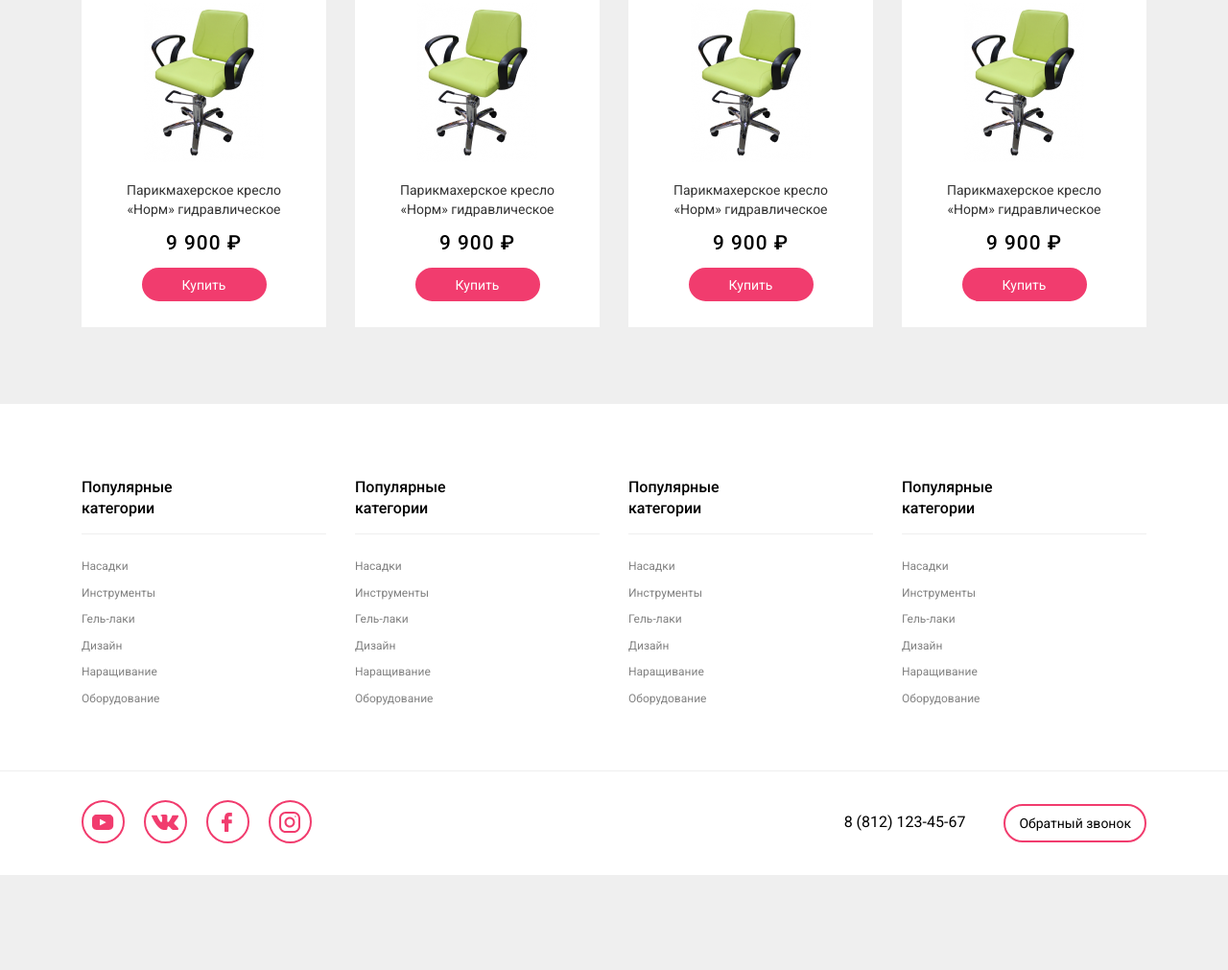
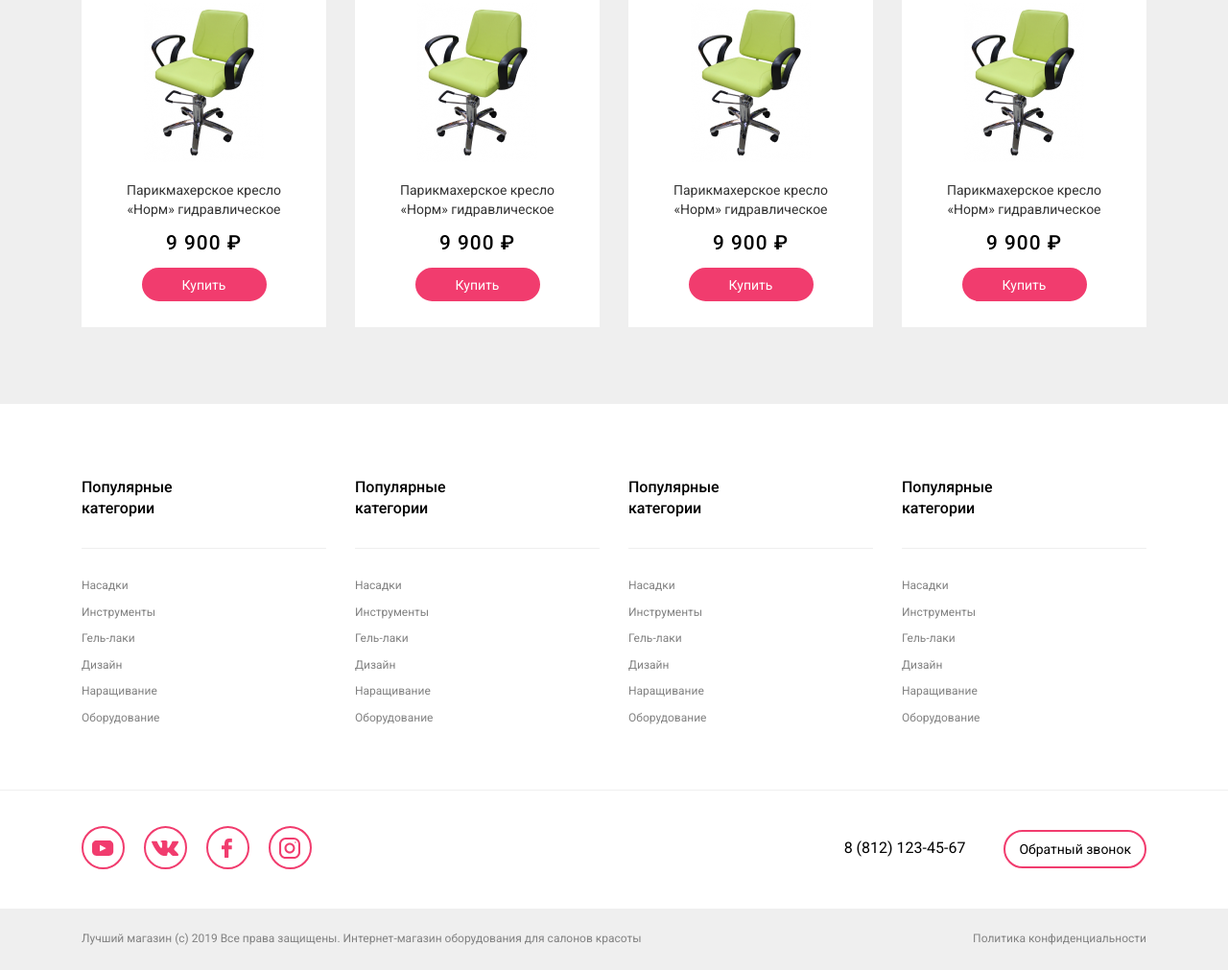
Before and after one commit to Rudzei/beauty-site, a website: page index.html in a window 1280 px wide. Shown: the part 2304-3315 px from the top of the page at 96% size. Before the commit the page ends 3216 px from the top, so only its background shows below. Drawn offline with Linux system fonts and the light colour scheme.

Commit message:
закончил footer

```diff
--- a/assets/css/style.css
+++ b/assets/css/style.css
@@ -309,8 +309,6 @@ a {
   align-items: center;
 }
 
-.footer {
-}
 .category {
   min-height: 372px;
   background-color: var(--color-white);
@@ -330,19 +328,46 @@ a {
   font-size: 1rem;
   line-height: 1.38;
   color: var(--color-black);
-  margin-bottom: 15px;
+  margin-bottom: 30px;
 }
 .category__list {
   border-top: 1px solid var(--bg-color-gray);
   list-style: none;
   margin: 0;
-  padding: 20px 0 0;
-}
-.category__item {
+  padding: 25px 0 0;
 }
 .category__link {
   font-size: 0.75rem;
   line-height: 2.3;
+  color: var(--color-secondary-light);
+}
+
+.navbar-lower {
+  background-color: var(--color-white);
+  min-height: 120px;
+  padding: 37px 0 38px;
+}
+.navbar-lover__content {
+  display: flex;
+  justify-content: space-between;
+}
+.navbar-lover__container {
+  display: flex;
+  gap: 20px;
+}
+
+.copyright__container {
+  display: flex;
+  justify-content: space-between;
+  align-items: center;
+  min-height: 64px;
+}
+.copyright__name {
+  font-size: 0.75rem;
+  color: var(--color-secondary-light);
+}
+.copyright__politics {
+  font-size: 0.75rem;
   color: var(--color-secondary-light);
 }
 
@@ -357,21 +382,3 @@ a {
     flex-direction: column;
   }
 }
-
-.navbar-lower {
-  background-color: var(--color-white);
-  min-height: 100px;
-  padding: 30px 0;
-}
-.navbar-lover__content {
-  display: flex;
-  justify-content: space-between;
-}
-.navbar-lover__container {
-  display: flex;
-  gap: 20px;
-}
-.navbar-lover__item {
-}
-.navbar-lover__link {
-}
--- a/index.html
+++ b/index.html
@@ -291,10 +291,8 @@
         </div>
       </div>
     </section>
-  </main>
 
-  <footer class="footer">
-    <nav class="category">
+    <section class="category">
       <div class="container">
         <div class="category__container">
           <div class="category__content">
@@ -394,8 +392,10 @@
           </div>
         </div>
       </div>
-    </nav>
+    </section>
+  </main>
 
+  <footer class="footer">
     <nav class="navbar-lower">
       <div class="container">
         <div class="navbar-lover__content">
@@ -430,7 +430,15 @@
       </div>
     </nav>
 
-
+    <div class="copyright">
+      <div class="container">
+        <div class="copyright__container">
+          <div class="copyright__name">Лучший магазин (с) 2019 Все права защищены. Интернет-магазин оборудования для
+            салонов красоты</div>
+          <div class="copyright__politics">Политика конфиденциальности</div>
+        </div>
+      </div>
+    </div>
   </footer>
 
 </body>
```
